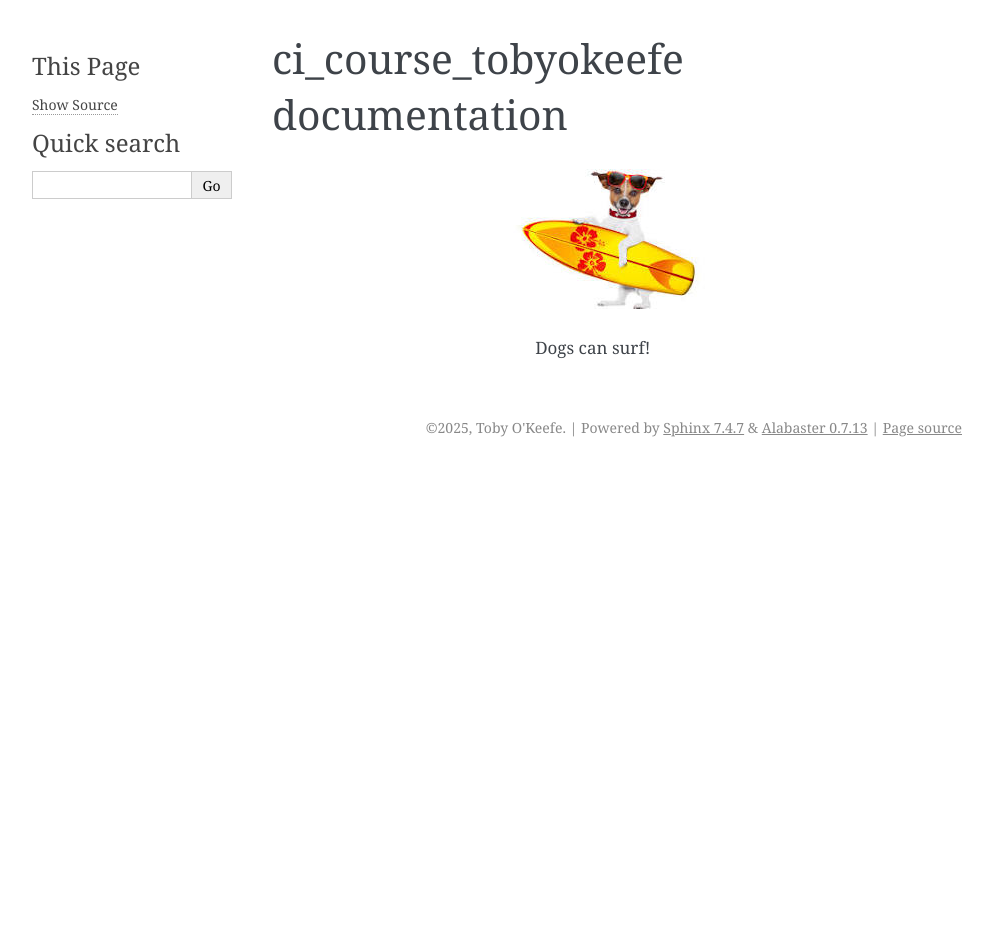
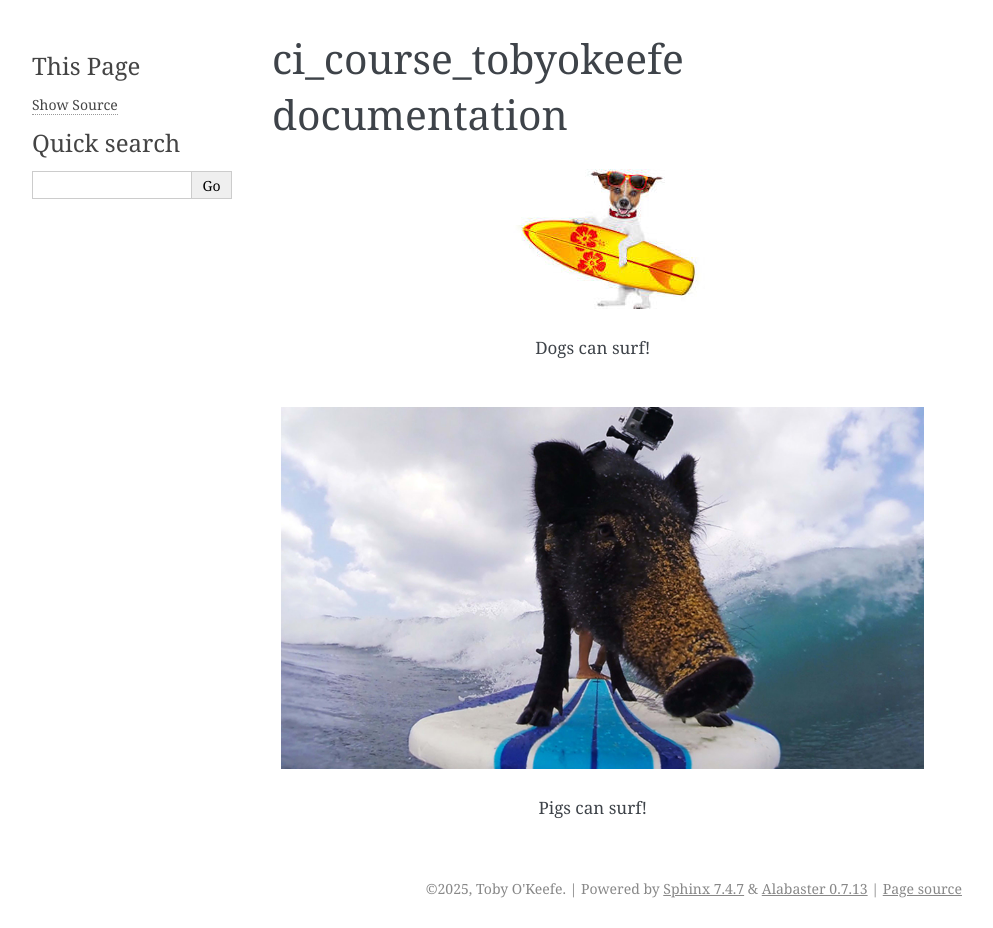
Before and after one commit to tobyokeefe/ci_course, a Sphinx documentation site: the page built from docs/index.rst, in a window 1280 px wide. Shown: the whole page, without its empty margins (148-1141 px from the left). Built offline with Sphinx 7.4.7, drawn with Linux system fonts in a browser that asks for light colours; before the commit the page ends 900 px from its top, so only the background shows below that.

Commit message:
pig image

```diff
--- a/docs/index.rst
+++ b/docs/index.rst
@@ -11,6 +11,10 @@ ci_course_tobyokeefe documentation
 
    Dogs can surf!
 
+.. figure:: surfingpig.jpg
+   :class: with-border
+
+   Pigs can surf!
 
 .. toctree::
    :maxdepth: 2
```
Also changed, not shown: docs/surfingpig.jpg (added).
